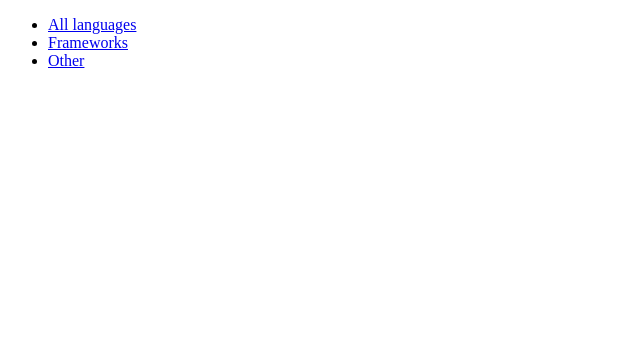
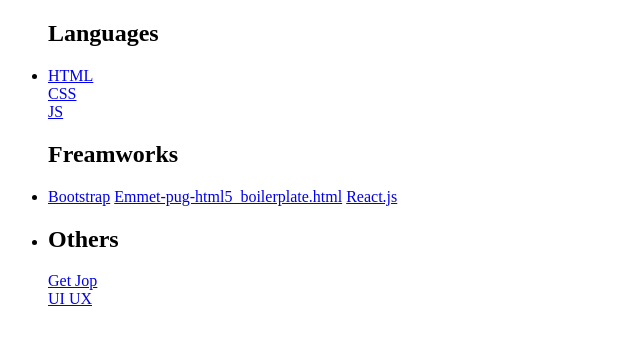
Before and after one commit to Code-Zzone/roadmapp, a plain HTML site: page index.html in a window 1280 px wide. Shown: the whole page, without its empty margins (0-640 px from the left). Drawn offline with Linux system fonts and the light colour scheme.

Commit message:
Update index.html

```diff
--- a/index.html
+++ b/index.html
@@ -7,14 +7,26 @@
 </head>
 <body>
 <ul>
+    <h2>Languages</h2>
     <li>
-      <a href="languages/">All languages</a>
+      <a href="languages/learn-html.html" target="_blank">HTML</a>
+      <br>
+      <a href="languages/learn-CSS.html" target="_blank">CSS</a>
+      <br>
+      <a href="languages/learn-JS.html" target="_blank">JS</a>
+    </li>
+    <h2>Freamworks</h2>
+    <li>
+        <a href="freamworks/learn-bootstrab.html" target="_blank">Bootstrap</a>
+        <a href="freamworks/learn-emmet-pug-html5_boilerplate.html" target="_blank">Emmet-pug-html5_boilerplate.html</a>
+        <a href="freamworks/learn-react.html" target="_blank">React.js</a>
+
     </li>
     <li>
-        <a href="freamworks/" target="_blank">Frameworks</a>
-    </li>
-    <li>
-        <a href="other/">Other</a>
+        <h2>Others</h2>
+        <a href="other/get-jop.html">Get Jop</a>
+        <br>
+        <a href="other/learn-ui-ux.html">UI UX</a>
     </li>
 </ul>
 </body>
```
